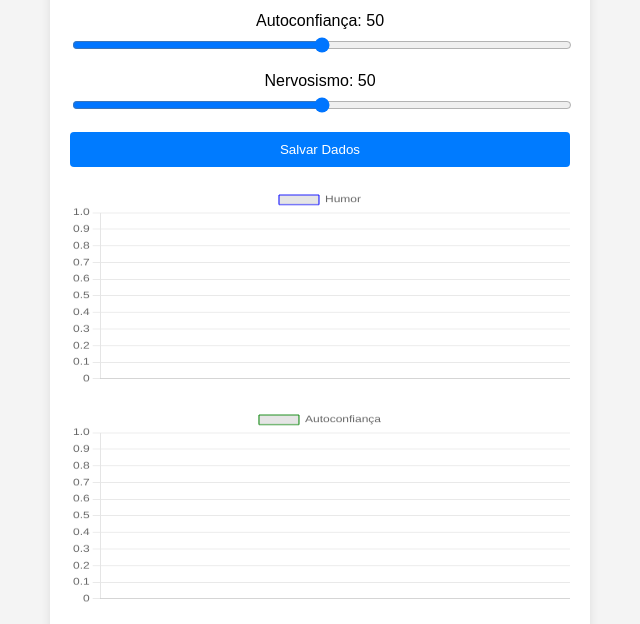
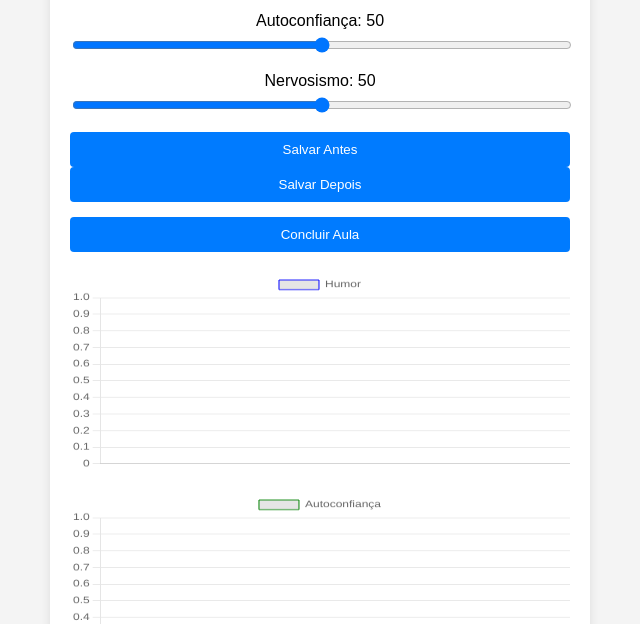
Before and after one commit to ta-lita/HumorAluno, a plain HTML site: page index.html in a window 1280 px wide. Shown: the part 166-790 px from the top of the page, without its empty margins (320-960 px from the left). Drawn offline with nearby package versions, Linux system fonts and the light colour scheme.

Commit message:
Update 1 index.html

```diff
--- a/index.html
+++ b/index.html
@@ -23,7 +23,13 @@
                 <label for="nervousness">Nervosismo: <span id="nervousnessValue">50</span></label>
                 <input type="range" id="nervousness" min="0" max="100" step="10" value="50" oninput="updateValue('nervousness')">
             </div>
-            <button type="button" onclick="saveData()">Salvar Dados</button>
+            <div class="form-group button-group">
+                <button type="button" onclick="saveData('before')">Salvar Antes</button>
+                <button type="button" onclick="saveData('after')">Salvar Depois</button>
+            </div>
+            <div class="form-group">
+                <button type="button" class="full-width" onclick="concludeLesson()">Concluir Aula</button>
+            </div>
         </form>
         <div class="charts">
             <canvas id="moodChart"></canvas>
```
